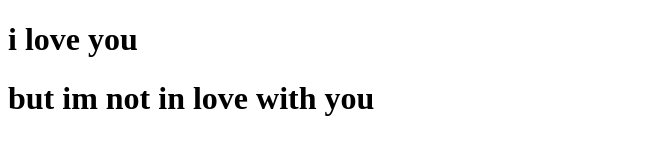
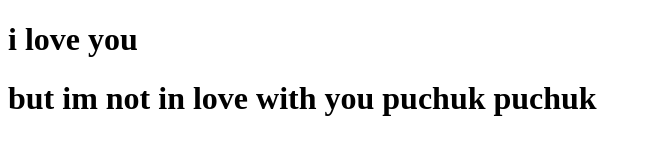
Before and after one commit to MdAfrid-786/repeat, a plain HTML site: page new.html in a window 1280 px wide. Shown: the whole page, without its empty margins (0-652 px from the left). Drawn offline with Linux system fonts and the light colour scheme.

Commit message:
added puchuk

```diff
--- a/new.html
+++ b/new.html
@@ -8,6 +8,6 @@
 </head>
 <body>
     <h1>i love you</h1>
-    <h1>but im not in love with you</h1>
+    <h1>but im not in love with you puchuk puchuk</h1>
 </body>
 </html>
```
